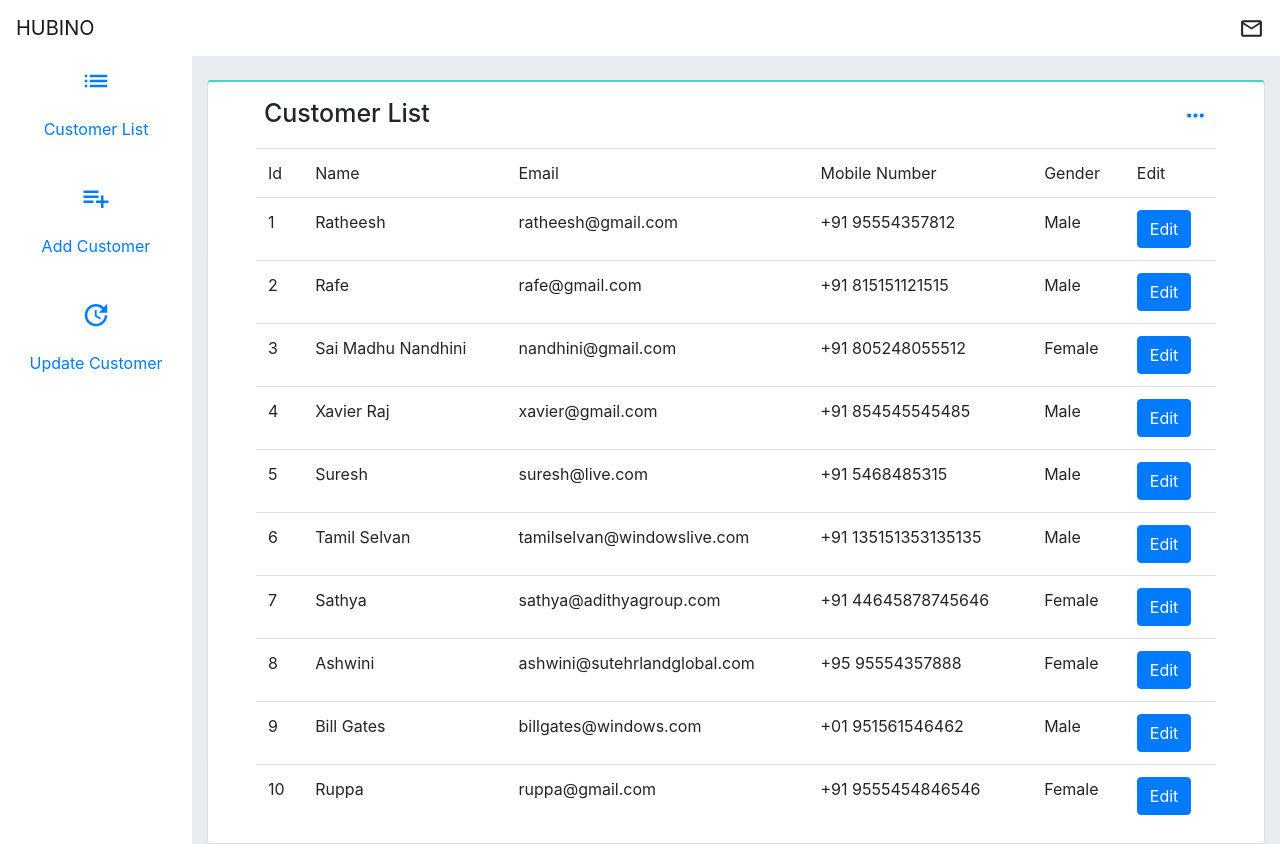
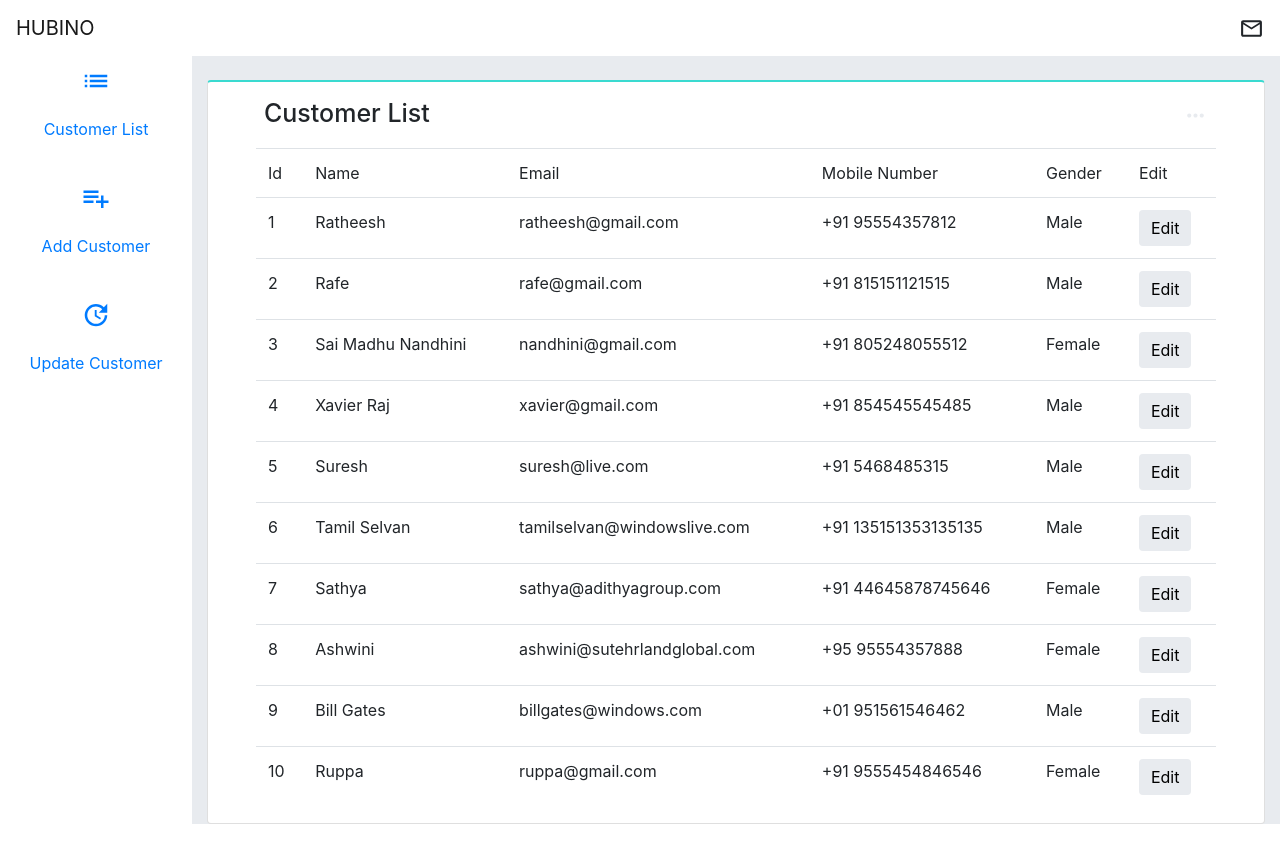
Before and after one commit to murugesh03/hubino-task, a React (Create React App) app: page / in a window 1280 px wide. Built offline with nearby package versions, Linux system fonts and the light colour scheme.

Commit message:
css modified

```diff
--- a/src/components/MainArea/CustomerList/CustomerList.js
+++ b/src/components/MainArea/CustomerList/CustomerList.js
@@ -14,7 +14,7 @@ const CustomerList = ({ customer, updateCustomer }) => {
       <Card className="px-5 card-view">
         <Card.Title className="pt-3 pb-2 mx-2  card-heading">
           Customer List
-          <a href="#" className="float-right">
+          <a href="#" className="float-right card-dots">
             <MdMoreHoriz />
           </a>
         </Card.Title>
@@ -42,7 +42,7 @@ const CustomerList = ({ customer, updateCustomer }) => {
                   <td className="text-capitalize">{c.gender}</td>
                   <td>
                     <Button
-                      variant="primary"
+                      className="card-button"
                       onClick={() => {
                         console.log(c);
                         setEditModalData(c);
--- a/src/components/MainArea/CustomerList/CustomerList.scss
+++ b/src/components/MainArea/CustomerList/CustomerList.scss
@@ -8,4 +8,16 @@
   &-view {
     border-top: 2px solid $lightGreen;
   }
+  &-dots {
+    color: $slightDarkGray;
+  }
+  &-button {
+    background-color: $slightDarkGray;
+    color: black;
+    border: none;
+    &:hover {
+      background-color: grey;
+      color: white;
+    }
+  }
 }
```
